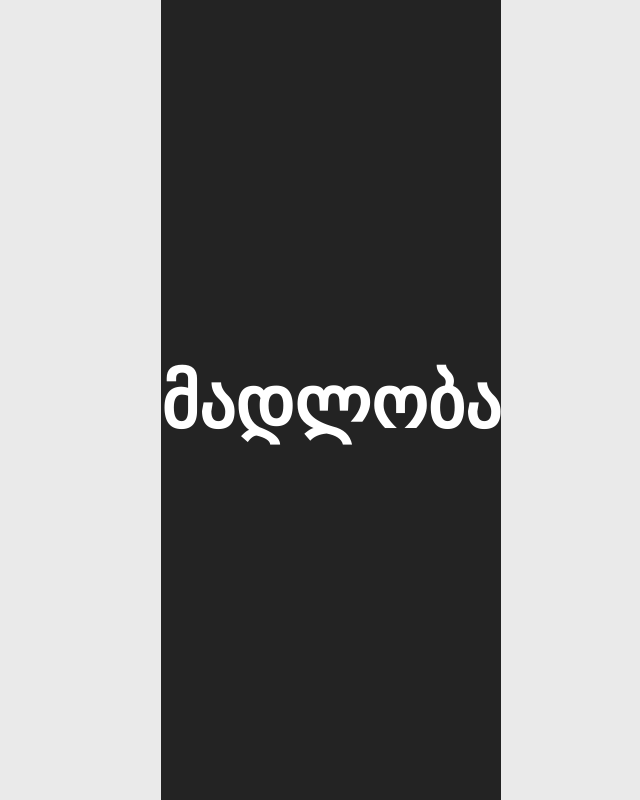
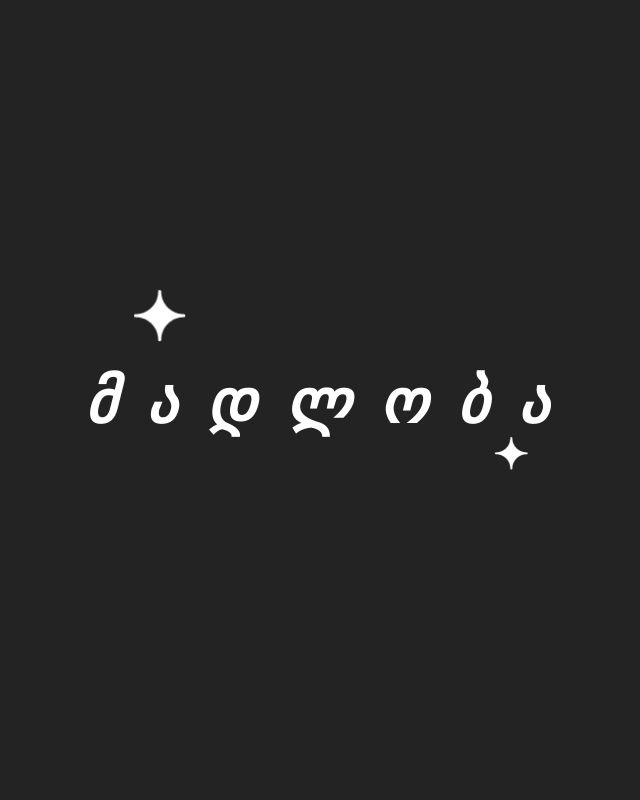
Before and after one commit to lukaku12/covid-questionary, a Vue app: page /thank-you in a window 1280 px wide. Shown: the whole page, without its empty margins (309-949 px from the left). Built offline with nearby package versions, Linux system fonts and the light colour scheme.

Commit message:
wip: send data to api

```diff
--- /dev/null
+++ b/src/components/layouts/SubmitFormButton.vue
@@ -0,0 +1,58 @@
+<template>
+  <button
+    type="button"
+    class="bg-[#208298] py-3 px-6 rounded-3xl absolute right-2 text-white font-bold"
+    :class="!covidPoliticIsValidValue && 'opacity-40 cursor-not-allowed ease-in duration-300'"
+    :disabled="!covidPoliticIsValidValue"
+    @click="submitForm"
+  >
+    დასრულება
+  </button>
+</template>
+
+<script>
+export default {
+  name: "SubmitFormButton",
+  computed: {
+    covidPoliticIsValidValue() {
+      return this.$store.getters.covidPoliticIsValid;
+    }
+  },
+  methods: {
+    submitForm() {
+      const state = this.$store.state;
+      console.log(state);
+      const sendData = {
+        first_name: state.PersonalInformation.first_name,
+        last_name: state.PersonalInformation.last_name,
+        email: state.PersonalInformation.email,
+        had_covid: state.CovidState.had_covid,
+        had_antibody_test: state.CovidState.had_antibody_test === 'yes',
+        antibodies: state.CovidState.antibodies,
+        had_vaccine: state.AreYouVaccinated.had_vaccine === 'yes',
+        vaccination_stage: state.AreYouVaccinated.vaccination_stage,
+        non_formal_meetings: state.CovidPolitic.non_formal_meetings,
+        number_of_days_from_office: parseInt(state.CovidPolitic.number_of_days_from_office),
+        what_about_meetings_in_live: state.CovidPolitic.what_about_meetings_in_live,
+        tell_us_your_opinion_about_us: state.CovidPolitic.tell_us_your_opinion_about_us
+      };
+      console.log(sendData);
+      // async function postData(url = "", data = {}) {
+      //   return await fetch(url, {
+      //     method: "POST",
+      //     headers: {
+      //       'Content-Type': "application/json"
+      //     },
+      //     body: JSON.stringify(data)
+      //   });
+      // }
+
+      // postData("https://covid19.devtest.ge/api/create", sendData)
+      //   .then(data => {
+      //     console.log(data);
+      //   });
+    }
+  }
+};
+
+</script>
--- a/src/index.css
+++ b/src/index.css
@@ -191,7 +191,7 @@ body {
   opacity: 70%;
   width: 30%;
   height: 25%;
-  animation: heartAnimation 0.6s ease-out;
+  ;
 }
 @keyframes heartAnimation{
   from {
@@ -202,7 +202,59 @@ body {
     left: 6%;
   }
 }
-/* width */
+/*thank you page*/
+.text1{
+  animation: thank-you 1s;
+  letter-spacing: 30px;
+}
+@keyframes thank-you {
+  0%{
+    color: #232323;
+  }
+  30%{
+    letter-spacing: 60px;
+  }
+  100%{
+    letter-spacing: 30px;
+  }
+}
+.left-star{
+  width: 52px;
+  height: 52px;
+  left: 50px;
+  top: 0;
+  opacity: 0;
+  animation: starUp 1s forwards;
+  animation-delay: 1s;
+}
+.right-star {
+  width: 33px;
+  height: 33px;
+  right: 50px;
+  bottom: 0;
+  opacity: 0;
+  animation: starDown 1s forwards;
+  animation-delay: 1s;
+}
+@keyframes starUp {
+  from {
+    opacity: 0;
+  }
+  to{
+    top: -80px;
+    opacity: 1;
+  }
+}
+@keyframes starDown {
+  from {
+    opacity: 0;
+  }
+  to{
+    bottom: -40px;
+    opacity: 1;
+  }
+}
+/* CUSTOM SCROLLBAR*/
 ::-webkit-scrollbar {
   width: 7px;
 }
--- a/src/pages/CovidPolitic.vue
+++ b/src/pages/CovidPolitic.vue
@@ -2,7 +2,7 @@
   <Layout>
     <CommonHeader page="4" />
     <div class="flex justify-between font-helvetica flex w-full h-[70vh] md:h-[70vh]">
-      <div class="w-full md:w-1/2 overflow-auto">
+      <div class="w-full md:w-1/2 overflow-auto relative">
         <p>
           რედბერის მთავარი ღირებულება ჩვენი გუნდის თითოეული წევრია. გარემო,
           რომელსაც ჩვენი თანამშრომლები ქმნით, ბევრისთვის არის და ყოფილა წლების
@@ -15,10 +15,10 @@
             question="რა სიხშირით შეიძლება გვქონდეს საერთო არაფორმალური ონლაინ შეხვედრები, სადაც ყველა სურვილისამებრ ჩაერთვება?*"
             name="frequency"
             :options="[
-              { text: 'კვირაში ორჯერ', value: 'twice_per_week' },
-              { text: 'კვირაში ერთხელ', value: 'once_per_week' },
-              { text: 'ორ კვირაში ერთხელ', value: 'once_per_two_weeks' },
-              { text: 'თვეში ერთხელ', value: 'once_per_month' },
+              { text: 'კვირაში ორჯერ', value: 'twice_a_week' },
+              { text: 'კვირაში ერთხელ', value: 'once_a_week' },
+              { text: 'ორ კვირაში ერთხელ', value: 'once_a_two_weeks' },
+              { text: 'თვეში ერთხელ', value: 'once_a_month' },
             ]"
             :selected-value="nonFormalMeetingsValue"
             :update-value="updateNonFormalMeetingsValue"
@@ -28,12 +28,12 @@
             question="კვირაში რამდენი დღე ისურვებდი ოფისიდან მუშაობას?*"
             name="from_office"
             :options="[
-              { text: 0, value: 0 },
-              { text: 1, value: 1 },
-              { text: 2, value: 2 },
-              { text: 3, value: 3 },
-              { text: 4, value: 4 },
-              { text: 5, value: 5 },
+              { text: 0, value: '0' },
+              { text: 1, value: '1' },
+              { text: 2, value: '2' },
+              { text: 3, value: '3' },
+              { text: 4, value: '4' },
+              { text: 5, value: '5' },
             ]"
             :selected-value="numberOfDaysFromOfficeValue"
             :update-value="updateNumberOfDaysFromOfficeValue"
@@ -52,6 +52,7 @@
             :value="tellUsYourOpinionAboutUsValue"
             :update-value="updateTellUsYourOpinionAboutUsValue"
           />
+        <SubmitFormButton></SubmitFormButton>
         </form>
       </div>
       <section-image :image="guyOnBike"></section-image>
@@ -72,6 +73,7 @@ import InputTextarea from "../components/UI/inputs/InputTextarea.vue";
 import Navigation from "@/components/layouts/Navigation";
 import SectionImage from "@/components/layouts/SectionImage";
 import guyOnBike from  '../assets/images/scan-bike-boy.png'
+import SubmitFormButton from "@/components/layouts/SubmitFormButton";
 
 
 export default {
@@ -82,7 +84,8 @@ export default {
     Layout,
     InputRadio,
     InputTextarea,
-    Navigation
+    Navigation,
+    SubmitFormButton
   },
   data() {
     return {
@@ -106,9 +109,11 @@ export default {
   methods: {
     updateNonFormalMeetingsValue(e) {
       this.$store.commit("updateNonFormalMeetings", e.target.value);
+      this.validateForm()
     },
     updateNumberOfDaysFromOfficeValue(e) {
       this.$store.commit("updateNumberOfDaysFromOffice", e.target.value);
+      this.validateForm()
     },
     updateWhatAboutMeetingsInLiveValue(e) {
       this.$store.commit("updateWhatAboutMeetingsInLive", e.target.value);
@@ -117,7 +122,12 @@ export default {
       this.$store.commit("updateTellUsYourOpinionAboutUs", e.target.value);
     },
     validateForm () {
-
+      if(this.nonFormalMeetingsValue === '' && this.numberOfDaysFromOfficeValue === ''){
+        this.$store.commit("updateCovidPoliticIsValid", false);
+      }
+      if(this.nonFormalMeetingsValue !== '' && this.numberOfDaysFromOfficeValue !== ''){
+        this.$store.commit("updateCovidPoliticIsValid", true);
+      }
     }
   }
 };
--- a/src/pages/ThankYou.vue
+++ b/src/pages/ThankYou.vue
@@ -1,17 +1,17 @@
 <template>
-  <div class="flex justify-center items-center flex-col h-screen bg-[#232323]">
-    <span class="text-white font-bold text-7xl"> მადლობა </span>
-    {{ test }}
+  <div class="w-screen h-screen bg-[#232323] flex justify-center items-center">
+    <div class="relative">
+      <span class="text1 text-white font-bold text-2xl animate-bounce leading-10 relative md:text-6xl">
+        <i>მადლობა</i>
+      </span>
+      <img class="absolute left-star" src="../assets/icons/vector-thank-you.png" alt="">
+      <img class="absolute right-star" src="../assets/icons/vector-thank-you.png" alt="">
+    </div>
   </div>
 </template>
 
 <script>
 export default {
-  name: "ThankYou",
-  computed: {
-    test() {
-      return console.log(this.$store.state);
-    },
-  },
+  name: "ThankYou"
 };
 </script>
--- a/src/store/covid-politic/CovidPolitic.js
+++ b/src/store/covid-politic/CovidPolitic.js
@@ -33,7 +33,7 @@ export default {
       state.number_of_days_from_office = payload;
     },
     updateWhatAboutMeetingsInLive(state, payload) {
-      state.non_formal_meetings = payload;
+      state.what_about_meetings_in_live = payload;
     },
     updateTellUsYourOpinionAboutUs(state, payload) {
       state.tell_us_your_opinion_about_us = payload;
--- a/src/store/index.js
+++ b/src/store/index.js
@@ -10,7 +10,6 @@ const store = createStore({
     CovidPolitic,
     CovidState,
     PersonalInformation
-
   }
 });
 
```
Also changed, not shown: src/assets/icons/vector-thank-you.png (added).
